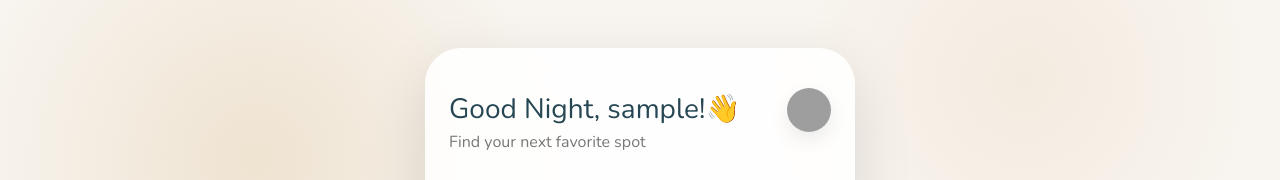
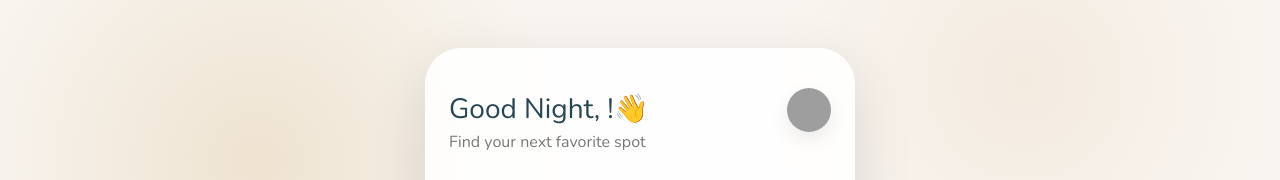
Before and after one commit to EsterTkach/VibeDine_Restaurants_RecSys, a React (Vite) app in the folder frontend/: page /home in a window 1280 px wide. Shown: the top 180 px of the page. Built offline with nearby package versions, Linux system fonts and the light colour scheme; no server answers; sample sign-in values are in the browser's storage; grey boxes are pictures that could not be loaded.

Commit message:
Fix | added login error and fixed login bugs

```diff
--- a/frontend/src/contexts/AuthContext.tsx
+++ b/frontend/src/contexts/AuthContext.tsx
@@ -12,8 +12,7 @@ const AuthContext = createContext<AuthContextType | null>(null);
 export function AuthProvider({ children }: { children: React.ReactNode }) {
   const [userId, setUserId] = useState(
     localStorage.getItem("user_id") || "");
-  const [username, setUsername] = useState(
-    localStorage.getItem("username") || "");
+  const [username, setUsername] = useState("");
 
   return (
     <AuthContext.Provider
--- a/frontend/src/pages/AuthPage.tsx
+++ b/frontend/src/pages/AuthPage.tsx
@@ -1,4 +1,4 @@
-import { useState } from "react";
+import { useEffect, useState } from "react";
 import { FcGoogle } from "react-icons/fc";
 import { FaApple, FaXTwitter } from "react-icons/fa6";
 import AppShell from "../layouts/AppShell";
@@ -15,6 +15,12 @@ export default function AuthPage() {
   const [error, setError] = useState("");
   const [loading, setLoading] = useState(false);
   const [showToast, setShowToast] = useState(false);
+
+  useEffect(() => {
+    setUsername("");
+    setError("");
+    setPassword("");
+  }, [setUsername]);
 
   const showComingSoon = () => {
     setShowToast(true);
@@ -46,8 +52,14 @@ export default function AuthPage() {
       navigate("/loading", { state: { username: data.username } });
 
     } catch (apiError) {
+      const status = (apiError as any)?.response?.status;
+      if (status === 401) {
+        setError("Invalid username or password, please try again");
+      } else {
+        setError("Login failed. Please try again.");
+      }
       console.log(apiError);
-      console.warn("Backend login failed or offline. Testing fallback demo users...", apiError);
+      console.warn("Backend login failed or offline.", apiError);
     } finally {
       setLoading(false);
     }
```
